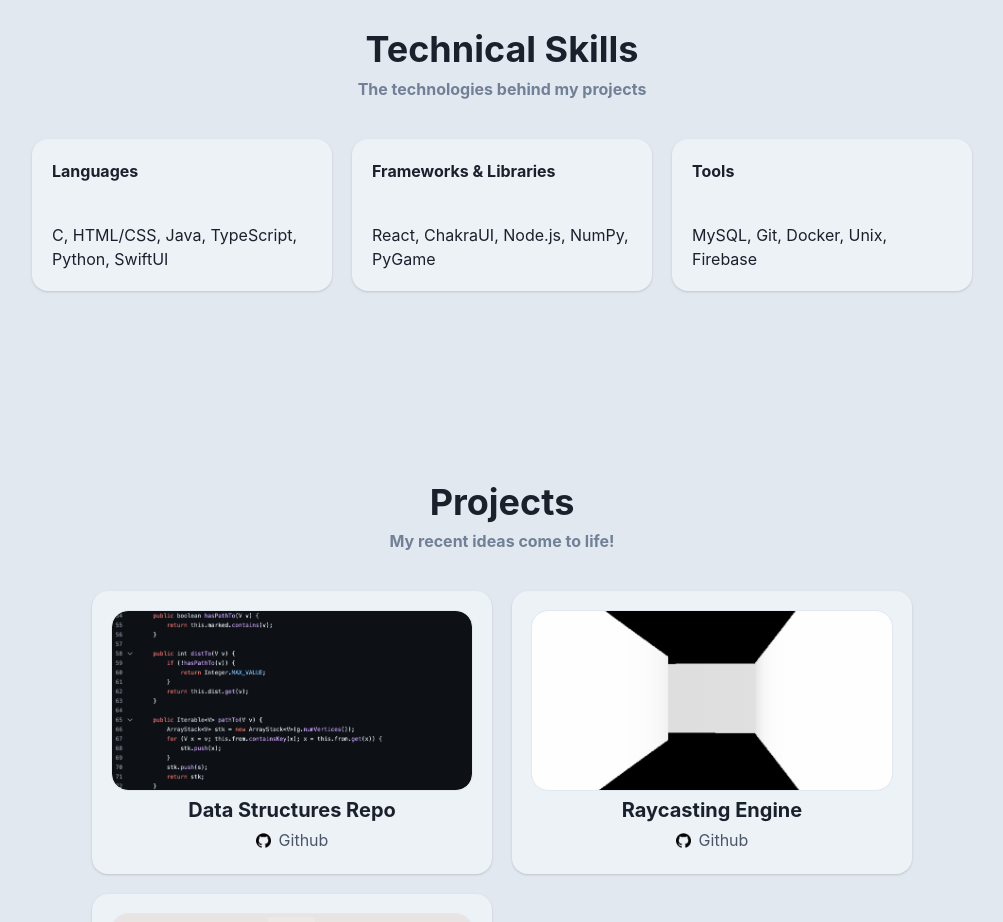
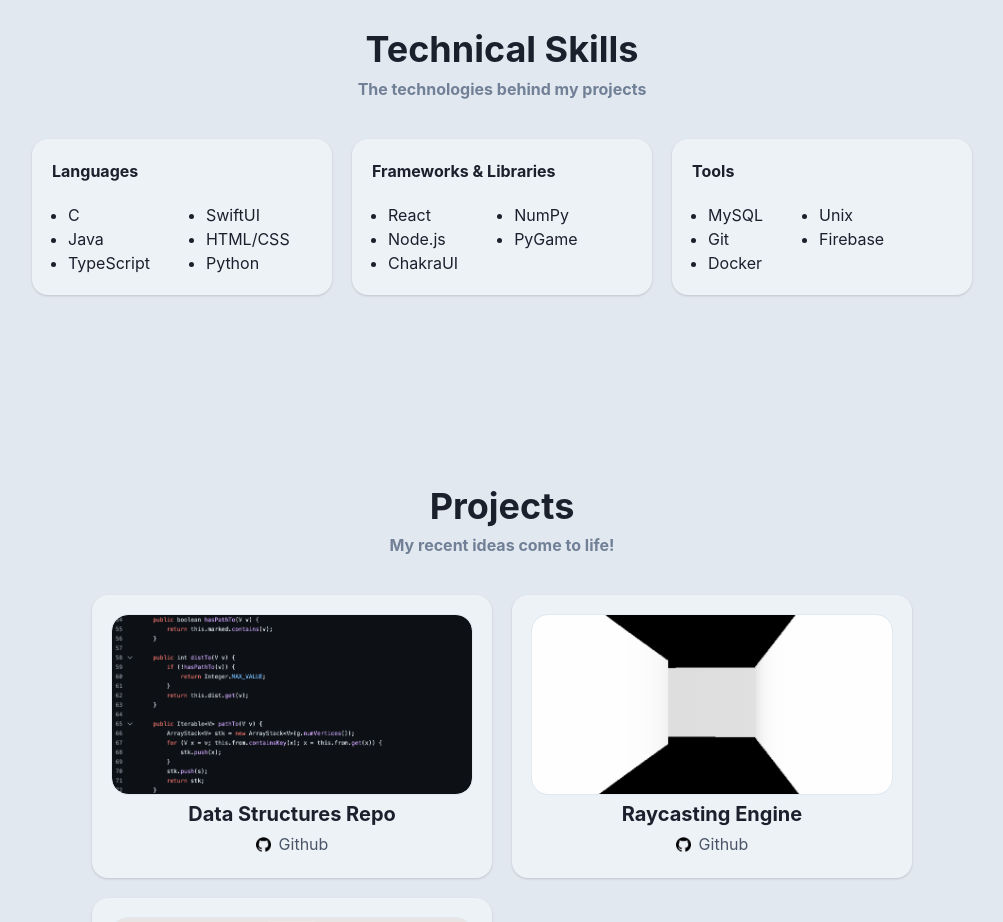
Before and after one commit to benheinen/benjamin-heinen, a React (Vite) app: page / in a window 1280 px wide. Shown: the part 1640-2562 px from the top of the page, without its empty margins (138-1141 px from the left). Built offline with nearby package versions, Linux system fonts and the light colour scheme.

Commit message:
made a proper list

```diff
--- a/src/components/TechnicalSkills.tsx
+++ b/src/components/TechnicalSkills.tsx
@@ -2,26 +2,14 @@ import {
   GridItem,
   Card,
   CardHeader,
-  CardBody,
   VStack,
   Grid,
   forwardRef,
+  UnorderedList,
+  ListItem,
+  Flex,
 } from "@chakra-ui/react";
 import CategoryHeading from "./CategoryHeading";
-interface Props {
-  title: string;
-  items: string;
-}
-
-// In the future, I might decide to export this component to seperate it from this file.
-function SkillCard({ title, items }: Props) {
-  return (
-    <Card w={300} borderRadius={"2xl"} bg={"gray.100"}>
-      <CardHeader fontWeight={"bold"}>{title}</CardHeader>
-      <CardBody>{items}</CardBody>
-    </Card>
-  );
-}
 
 const Skills = forwardRef((props, ref) => {
   return (
@@ -29,11 +17,11 @@ const Skills = forwardRef((props, ref) => {
       <Grid
         gridTemplateAreas={{
           lg: `"heading heading heading"
-        "card1 card2 card3"`,
+                "card1 card2 card3"`,
           base: `"heading"
-        "card1"
-        "card2"
-        "card3"`,
+                "card1"
+                "card2"
+                "card3"`,
         }}
         gap={5}
       >
@@ -41,25 +29,56 @@ const Skills = forwardRef((props, ref) => {
           <CategoryHeading
             title={"Technical Skills"}
             subtitle={"The technologies behind my projects"}
-          ></CategoryHeading>
+          />
         </GridItem>
         <GridItem area={"card1"}>
-          <SkillCard
-            title={"Languages"}
-            items={"C, HTML/CSS, Java, TypeScript, Python, SwiftUI"}
-          />
+          <Card w={300} borderRadius={"2xl"} bg={"gray.100"}>
+            <CardHeader fontWeight={"bold"}>Languages</CardHeader>
+            <Flex gap={10} marginInline={5} marginBottom={5}>
+              <UnorderedList>
+                <ListItem>C</ListItem>
+                <ListItem>Java</ListItem>
+                <ListItem>TypeScript</ListItem>
+              </UnorderedList>
+              <UnorderedList>
+                <ListItem>SwiftUI</ListItem>
+                <ListItem>HTML/CSS</ListItem>
+                <ListItem>Python</ListItem>
+              </UnorderedList>
+            </Flex>
+          </Card>
         </GridItem>
         <GridItem area={"card2"}>
-          <SkillCard
-            title={"Frameworks & Libraries"}
-            items={"React, ChakraUI, Node.js, NumPy, PyGame"}
-          />
+          <Card w={300} borderRadius={"2xl"} bg={"gray.100"}>
+            <CardHeader fontWeight={"bold"}>Frameworks & Libraries</CardHeader>
+            <Flex gap={10} marginInline={5} marginBottom={5}>
+              <UnorderedList>
+                <ListItem>React</ListItem>
+                <ListItem>Node.js</ListItem>
+                <ListItem>ChakraUI</ListItem>
+              </UnorderedList>
+              <UnorderedList>
+                <ListItem>NumPy</ListItem>
+                <ListItem>PyGame</ListItem>
+              </UnorderedList>
+            </Flex>
+          </Card>
         </GridItem>
         <GridItem area={"card3"}>
-          <SkillCard
-            title={"Tools"}
-            items={"MySQL, Git, Docker, Unix, Firebase"}
-          />
+          <Card w={300} borderRadius={"2xl"} bg={"gray.100"}>
+            <CardHeader fontWeight={"bold"}>Tools</CardHeader>
+            <Flex gap={10} marginInline={5} marginBottom={5}>
+              <UnorderedList>
+                <ListItem>MySQL</ListItem>
+                <ListItem>Git</ListItem>
+                <ListItem>Docker</ListItem>
+              </UnorderedList>
+              <UnorderedList>
+                <ListItem>Unix</ListItem>
+                <ListItem>Firebase</ListItem>
+              </UnorderedList>
+            </Flex>
+          </Card>
         </GridItem>
       </Grid>
     </VStack>
```
